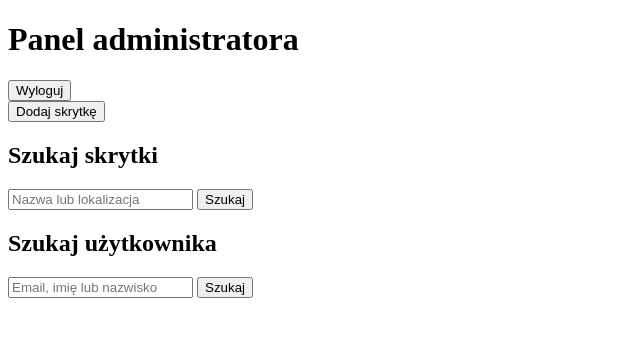
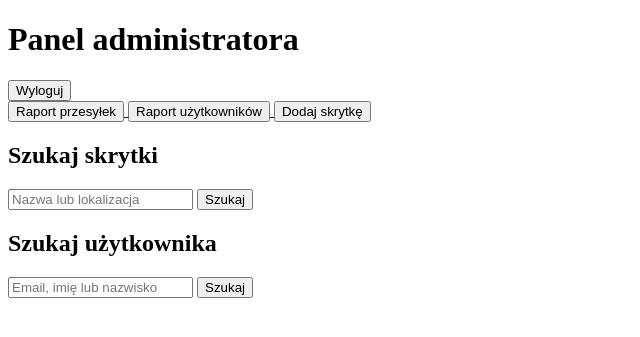
Before and after one commit to Najemnik001/Automat-paczkowy, a Django app: page /admin_panel/ in a window 1280 px wide. Shown: the top 337 px of the page, without its empty margins (0-640 px from the left). Run offline with Django 5.2, Linux system fonts and the light colour scheme; a user stored in the database is signed in.

Commit message:
dodanie raportów

```diff
--- a/frontend/urls.py
+++ b/frontend/urls.py
@@ -1,6 +1,6 @@
 from django.urls import path, include
 from . import views
-from .views import admin_panel, add_locker, edit_locker, delete_locker, delete_user, logout_view, admin_panel, courier_view
+from .views import admin_panel, add_locker, edit_locker, delete_locker, delete_user, logout_view, admin_panel, courier_view, user_report, parcel_report
 
 urlpatterns = [
     path('register/', views.register, name='register'),
@@ -19,5 +19,7 @@ urlpatterns = [
     path('edit_locker/<int:locker_id>/', edit_locker, name='edit_locker'),
     path('delete_locker/<int:locker_id>/', delete_locker, name='delete_locker'),
     path('delete_user/<int:user_id>/', delete_user, name='delete_user'),
+    path('raport-uzytkownicy/', user_report, name='user_report'),
+    path('raport-przesylki/', parcel_report, name='parcel_report'),
 
 ]
--- a/frontend/views.py
+++ b/frontend/views.py
@@ -256,6 +256,16 @@ def delete_user(request, user_id):
 def is_courier(user):
     return user.is_authenticated and user.role == 'courier'
 
+@user_passes_test(is_admin)
+def user_report(request):
+    users = User.objects.all()
+    return render(request, 'raport_users.html', {'users': users})
+
+@user_passes_test(is_admin)
+def parcel_report(request):
+    parcels = Parcel.objects.all()
+    return render(request, 'raport_parcels.html', {'parcels': parcels})
+
 @user_passes_test(is_courier)
 def courier_view(request):
     lockers = Locker.objects.all()
--- a/parcels/models.py
+++ b/parcels/models.py
@@ -26,7 +26,7 @@ class Parcel(models.Model):
     status = models.CharField(max_length=50, choices=STATUS_CHOICES, default='shipment_ordered')
     package_size = models.CharField(max_length=6, choices=size_choices, default='small')
     delivered_at = models.DateTimeField(null=True, blank=True)
-    courier_number = models.ForeignKey(CustomUser, related_name='courier_parcels', on_delete=models.SET_NULL, blank=True, null=True)
+    courier_number = models.ForeignKey(settings.AUTH_USER_MODEL, related_name='courier_parcels', on_delete=models.CASCADE, blank=True, null=True)
     sent_from_machine = models.ForeignKey(Locker, related_name='sent_parcels', on_delete=models.CASCADE, null=True, blank=True)
     sent_to_machine = models.ForeignKey(Locker, related_name='received_parcels', on_delete=models.CASCADE, null=True, blank=True)
     created_at = models.DateTimeField(auto_now_add=True)
--- a/templates/admin_panel.html
+++ b/templates/admin_panel.html
@@ -12,6 +12,14 @@
         {% csrf_token %}
         <button type="submit">Wyloguj</button>
     </form>
+
+    <a href="{% url 'parcel_report' %}">
+    <button>Raport przesyłek</button>
+    </a>
+
+    <a href="{% url 'user_report' %}">
+        <button>Raport użytkowników</button>
+    </a>
 
     <!-- Przycisk dodania skrytki -->
     <a href="{% url 'add_locker' %}"><button>Dodaj skrytkę</button></a>
```
Also changed, not shown: db.sqlite3.
